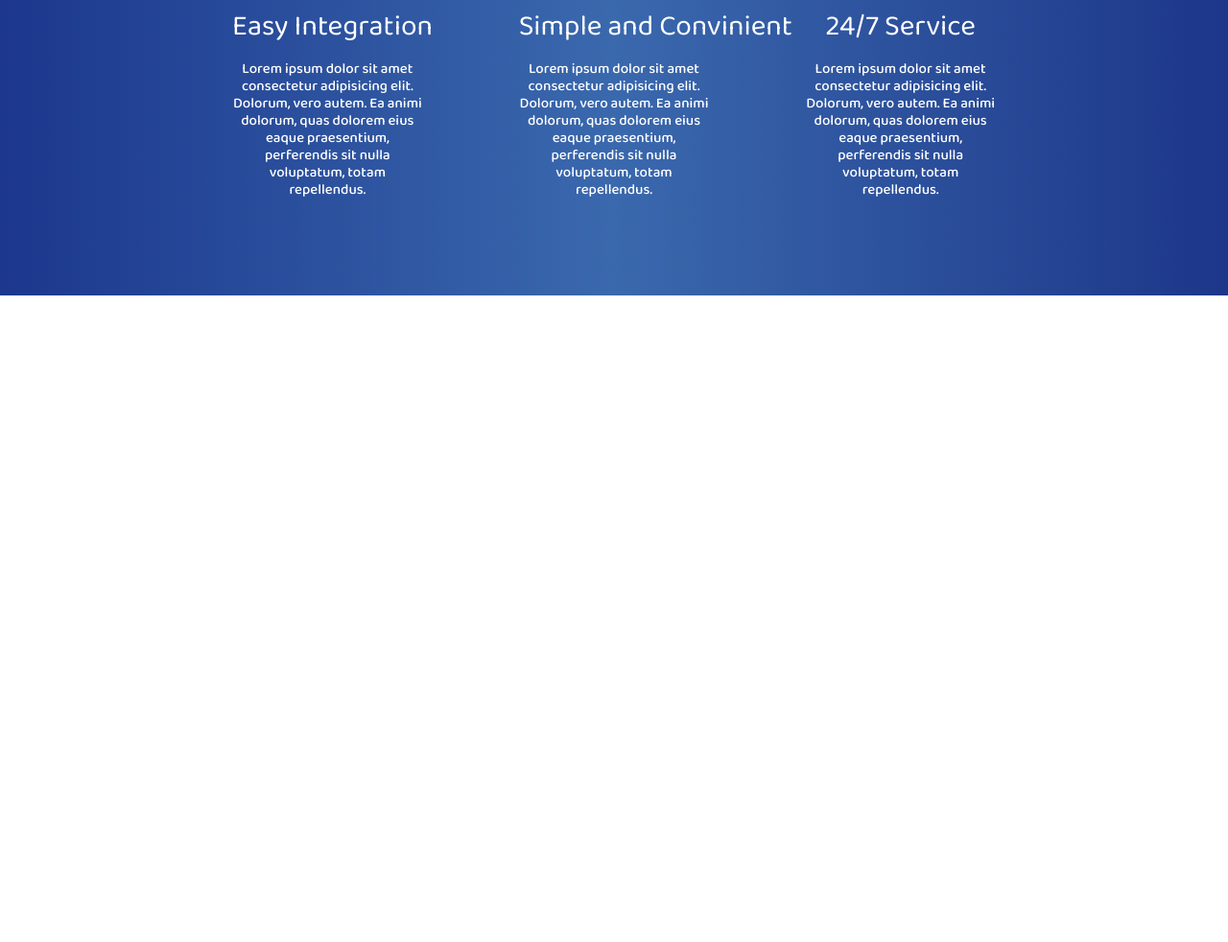
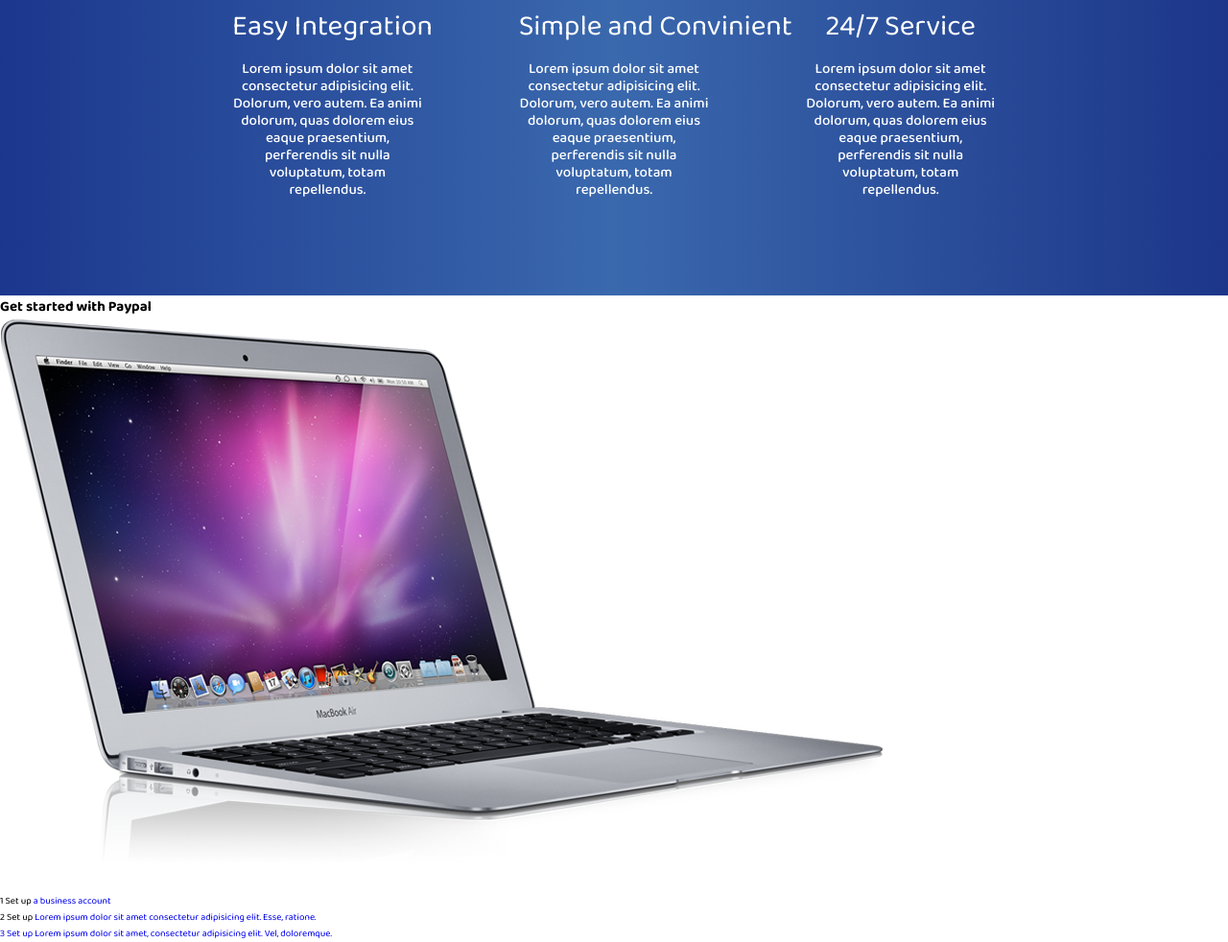
Before and after one commit to petukhov-a/PayPal-clone-site, a plain HTML site: page index.html in a window 1280 px wide. Shown: the part 1594-2576 px from the top of the page at 96% size. Before the commit the page ends 1902 px from the top, so only its background shows below. Drawn offline with Linux system fonts and the light colour scheme.

Commit message:
created section 4 HTML markup

```diff
--- a/index.html
+++ b/index.html
@@ -178,6 +178,31 @@
                 </div>
             </section>
             <!-- End of Section 3 -->
+
+            <!-- Section 4 -->
+            <section class="section-4">
+                <h1 class="section-4-heading">Get started with Paypal</h1>
+                <div class="section-4-content">
+                    <div class="section-4-img-wrapper">
+                        <img src="images/macbook.png">
+                    </div>
+                    <ul class="section-4-list">
+                        <li class="section-4-list-item">
+                            <span class="number">1</span>
+                            <span>Set up <a href="#">a business account</a></span>
+                        </li>
+                        <li class="section-4-list-item">
+                            <span class="number">2</span>
+                            <span>Set up <a href="#">Lorem ipsum dolor sit amet consectetur adipisicing elit. Esse, ratione.</span>
+                        </li>
+                        <li class="section-4-list-item">
+                            <span class="number">3</span>
+                            <span>Set up <a href="#">Lorem ipsum dolor sit amet, consectetur adipisicing elit. Vel, doloremque.</a></span>
+                        </li>
+                    </ul>
+                </div>
+            </section>
+            <!-- End of Section 4 -->
         </div>
         <!-- End of Front Page -->
     </div>
```
